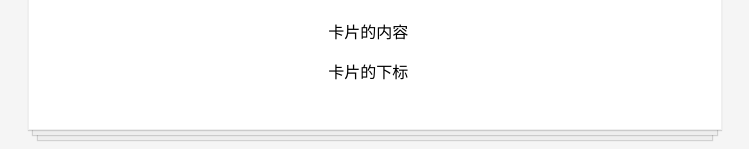
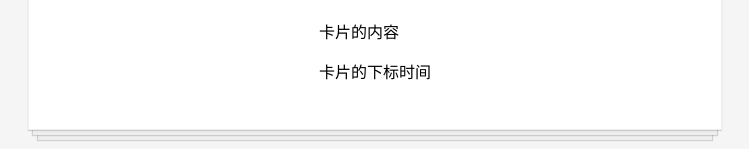
Before and after one commit to songguoguo927/haoqimaor, a React (Create React App) app: page / in a window 1280 px wide. Shown: the part 400-549 px from the top of the page, without its empty margins (265-1014 px from the left). Built offline with nearby package versions, Linux system fonts and the light colour scheme.

Commit message:
单个props

```diff
--- a/src/App.js
+++ b/src/App.js
@@ -9,10 +9,12 @@ function App() {
             <TodoItem />
             <TodoItem />
             <TodoItem />
-            <MoodCard
-            title="卡片的标题"
-            content="卡片的内容"
-            tag="卡片的下标"
+            <MoodCard cardItem={{
+               title:"卡片的标题",
+            content:"卡片的内容",
+            tag:"卡片的下标时间"
+           }}
+
             />
         </div>
     )
--- a/src/MoodCard.js
+++ b/src/MoodCard.js
@@ -4,9 +4,9 @@ function MoodCard(props){
     console.log(props)
   return (
      <div>
-       <h3>{props.title}</h3>
-       <p>{props.content}</p>
-       <p>{props.tag}</p>
+       <h3>{props.cardItem.title}</h3>
+       <p>{props.cardItem.content}</p>
+       <p>{props.cardItem.tag}</p>
    </div>
  )
 }
```
